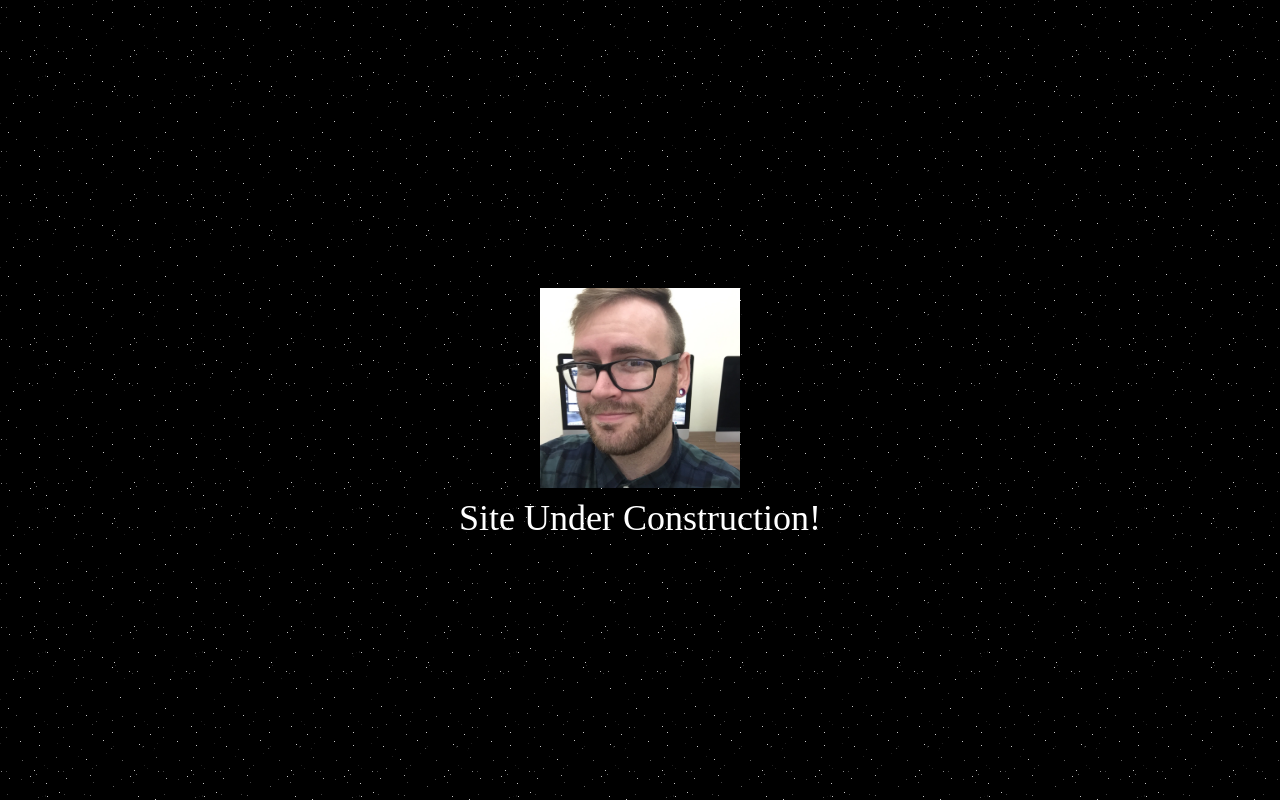
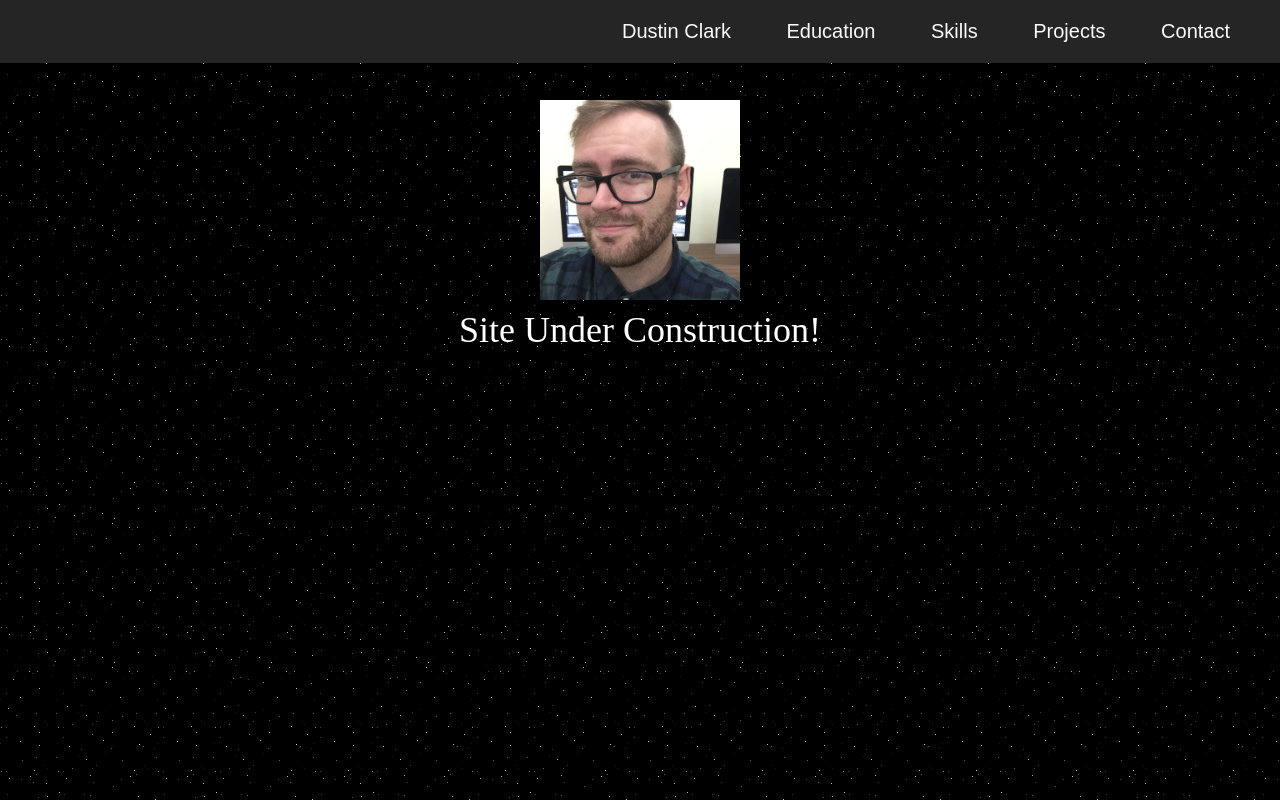
Before and after one commit to pixelgalaxies/pixelgalaxies.github.io, a plain HTML site: page index.html in a window 1280 px wide. Drawn offline with Linux system fonts and the light colour scheme.

Commit message:
added new files, modified index

```diff
--- a/index.html
+++ b/index.html
@@ -9,6 +9,18 @@
 
 	 <body>
 		<div id="container">
+			<div id="nav">
+				<div id="nav-content">
+					<ul>
+						<li><a href="#">Dustin Clark</a></li>
+						<li><a href="#">Education</a></li>
+						<li><a href="#">Skills</a></li>
+						<li><a href="#">Projects</a></li>
+						<li><a href="#">Contact</a></li>
+					</ul>
+				</div>
+			</div>
+
 			<div id="temp">
 				<img id="avatar" src="images/avatar.JPG" alt="avatar">
 				<p>Site Under Construction!</p>
--- a/style.css
+++ b/style.css
@@ -1,6 +1,10 @@
 *{
 	padding: 0px;
 	margin: 0 auto;
+}
+
+html, body {
+	height: 100%;
 }
 
 body {
@@ -8,14 +12,42 @@ body {
 }
 
 #container {
-	width: 960px;
-	color: #fff;
+	min-height: 100%;
+}
+
+#nav {
+	padding: 20px 0px;
+	background-color: #252525;
+	position: fixed;
+	width: 100%;
+}
+
+#nav-content {
+	text-align: right;
+	font-family: arial;
+	font-size: 20px;
+}
+
+#nav-content li {
+	display: inline;
+	padding-right: 50px;
+}
+
+#nav-content a {
+	text-decoration: none;
+	color: #fafafa;
+}
+
+#nav-content a:hover {
+	color: #000;
+
 }
 
 #temp {
-	margin-top: 30%;
+	padding-top: 100px;
 	text-align: center;
 	font-size: 36px;
+	color: #fff;
 }
 
 #avatar {
```
Also changed, not shown: about.html (added), contact.html (added), ed.html (added), projects.html (added), skills.html (added).
